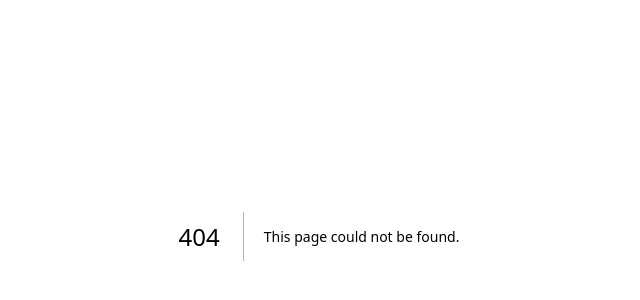
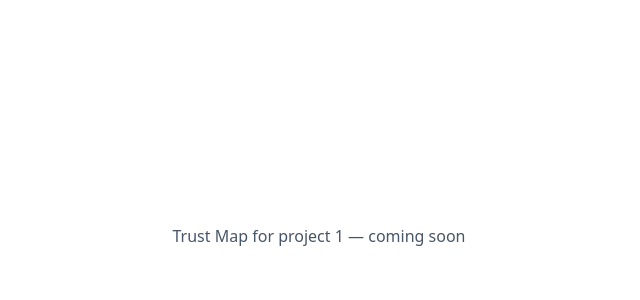
Before and after one commit to sunilkrpv/layerssec, a Next.js app in the folder apps/frontend/: page /projects/1/trust-map in a window 1280 px wide. Before the commit this address had no page. Shown: the part 164-464 px from the top of the page, without its empty margins (321-961 px from the left). Built offline with nearby package versions, Linux system fonts and the light colour scheme.

Commit message:
feat(frontend): scaffold trust-map route + page placeholder

```diff
--- /dev/null
+++ b/apps/frontend/app/projects/[projectId]/trust-map/page.tsx
@@ -0,0 +1,15 @@
+'use client';
+
+import dynamic from 'next/dynamic';
+import { use } from 'react';
+
+const TrustMapPage = dynamic(() => import('@/components/TrustMapPage'), { ssr: false });
+
+interface PageProps {
+  params: Promise<{ projectId: string }>;
+}
+
+export default function Page(props: PageProps) {
+  const params = use(props.params);
+  return <TrustMapPage projectId={params.projectId} />;
+}
--- /dev/null
+++ b/apps/frontend/components/TrustMapPage.tsx
@@ -0,0 +1,13 @@
+'use client';
+
+interface Props {
+  projectId: string;
+}
+
+export default function TrustMapPage({ projectId }: Props) {
+  return (
+    <div className="flex h-screen items-center justify-center bg-white text-slate-600 dark:bg-gray-950 dark:text-slate-300">
+      Trust Map for project {projectId} — coming soon
+    </div>
+  );
+}
```
